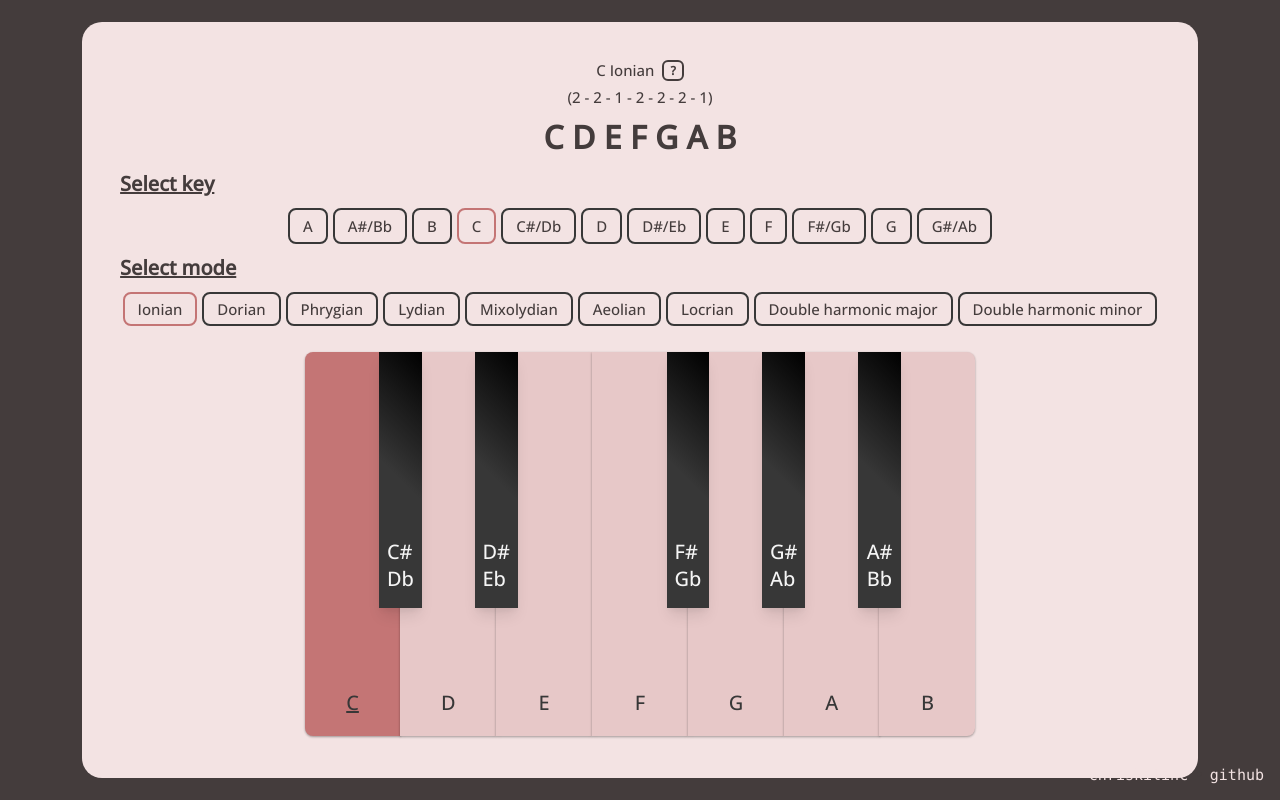
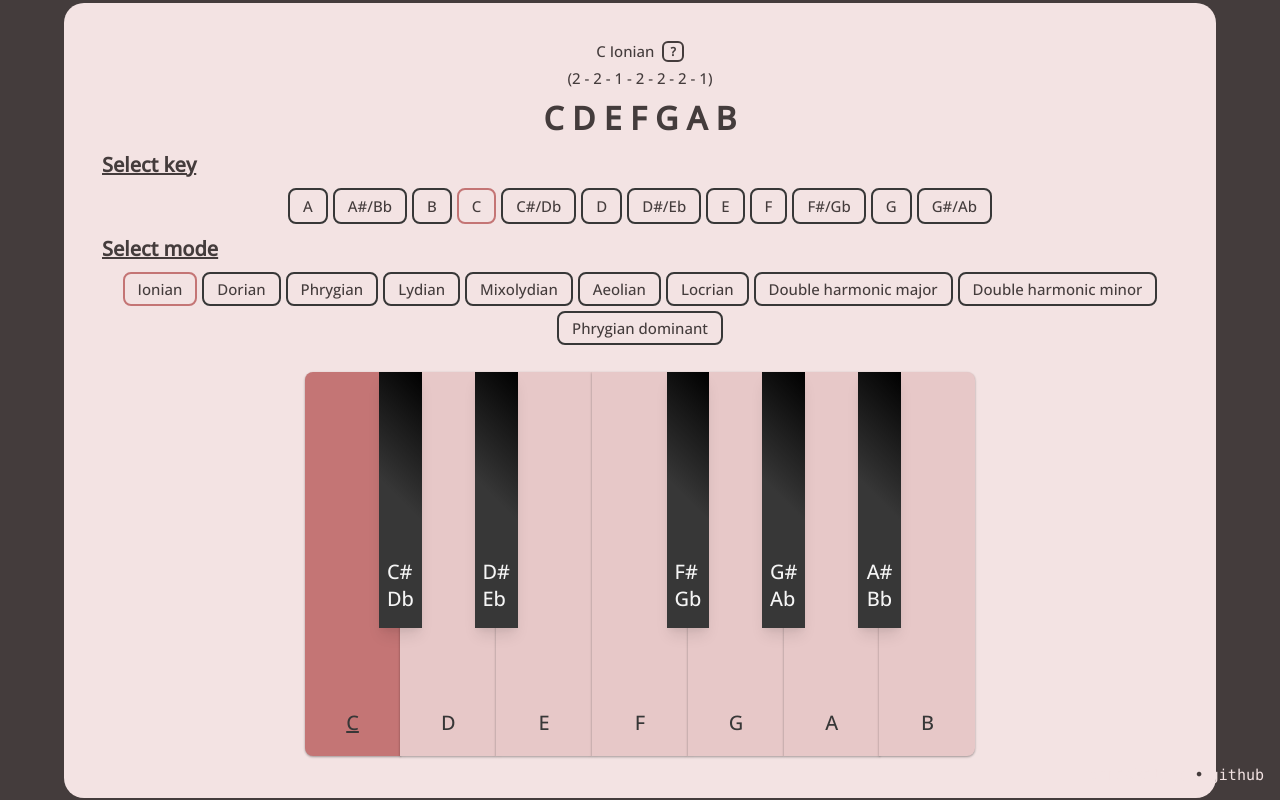
Before and after one commit to chriskilinc/scale-theory, a React (Create React App) app: page / in a window 1280 px wide. Built offline with nearby package versions, Linux system fonts and the light colour scheme.

Commit message:
Add Phrygian dominant scale

```diff
--- a/src/scales.js
+++ b/src/scales.js
@@ -51,6 +51,12 @@ export const modes = [
         altNames: "Hungarian minor, Gypsy minor",
         tags: [],
     },
+    {
+        name: "Phrygian dominant",
+        intervals: ["1", "3", "1", "2", "1", "2", "2"],
+        altNames: "Persian scale, Altered Phrygian scale",
+        tags: ["minor"],
+    },
 ]
 
 export const chromaticScale = ['A', 'A#', 'B', 'C', 'C#', 'D', 'D#', 'E', 'F', 'F#', 'G', 'G#'];    // TODO:    Remove?
```
